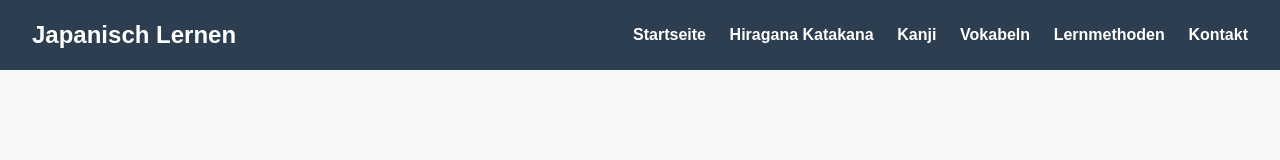
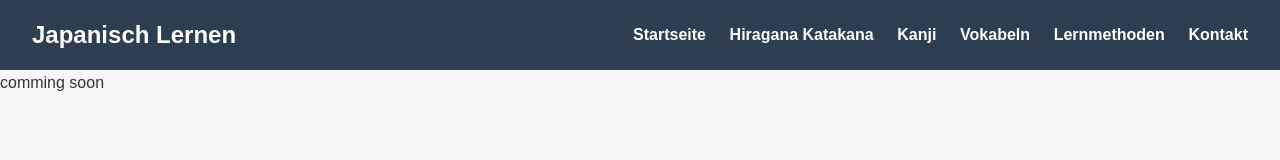
Before and after one commit to Slimeyzoo/LEARN_JAPANESE, a plain HTML site: page kanji.html in a window 1280 px wide. Drawn offline with Linux system fonts and the light colour scheme.

Commit message:
Update kanji.html

```diff
--- a/kanji.html
+++ b/kanji.html
@@ -107,5 +107,6 @@
       <a href="kontakt.html">Kontakt</a>
     </nav>
   </header>
+    comming soon
 </body>
 </html>
```
